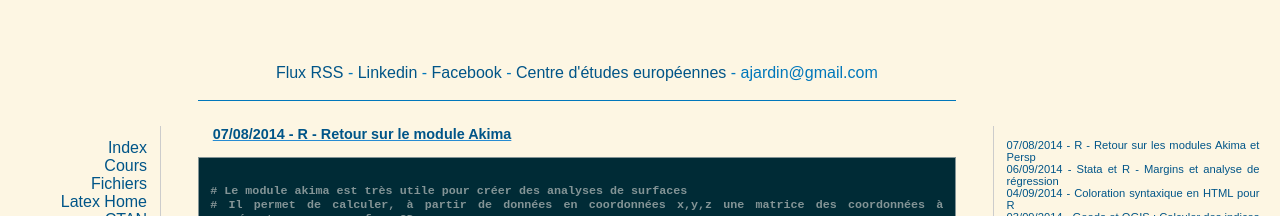
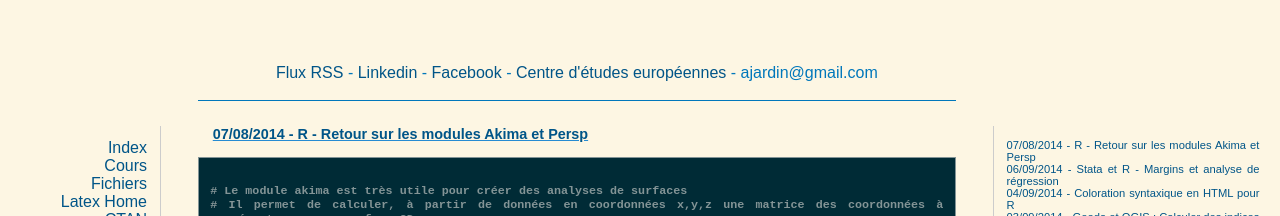
Before and after one commit to antoinejardin/blog, a plain HTML site: page index.html in a window 1280 px wide. Shown: the top 216 px of the page. Drawn offline with Linux system fonts and the light colour scheme.

Commit message:
Update index.html

```diff
--- a/index.html
+++ b/index.html
@@ -79,7 +79,7 @@
 
 <div id="main">
 
-<h1><a id="070914">07/08/2014 - R - Retour sur le module Akima</a></h1>
+<h1><a id="070914">07/08/2014 - R - Retour sur les modules Akima et Persp</a></h1>
 <pre>
 
 # Le module akima est très utile pour créer des analyses de surfaces
```
